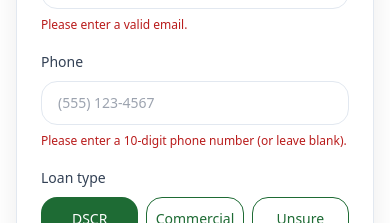
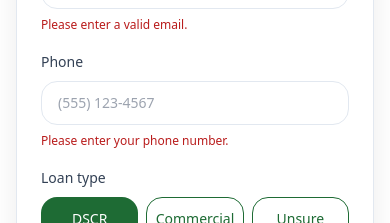
Before and after one commit to cwmiller192-collab/Evergreen-site, a Next.js app: page / in a window 390 px wide. Shown: the part 1480-1703 px from the top of the page. Built offline with nearby package versions, Linux system fonts and the light colour scheme.

Commit message:
Update phone number validation error message

```diff
--- a/app/page.tsx
+++ b/app/page.tsx
@@ -86,7 +86,7 @@ export default function Page() {
     if (!form.fullName.trim()) errs.fullName = "Please enter your name.";
     if (!isEmail(form.email)) errs.email = "Please enter a valid email.";
     const phoneDigits = digitsOnly(form.phone);
-    if (phoneDigits.length < 10) errs.phone = "Please enter a 10-digit phone number (or leave blank).";
+    if (phoneDigits.length < 10) errs.phone = "Please enter your phone number.";
     if (!form.propertyState.trim()) errs.propertyState = "Please enter the property state.";
     if (!form.consent) errs.consent = "Please confirm you consent to be contacted.";
     return { errs, isValid: Object.keys(errs).length === 0 };
```
